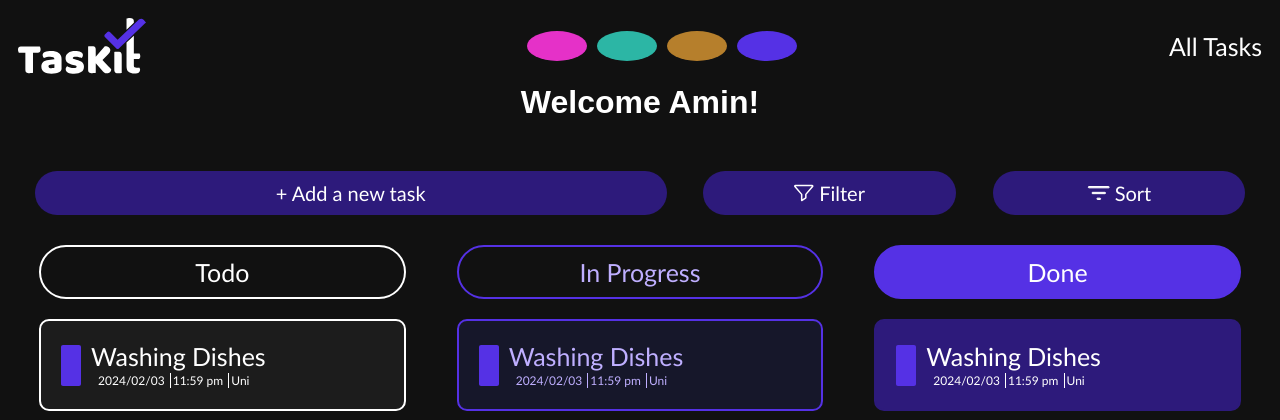
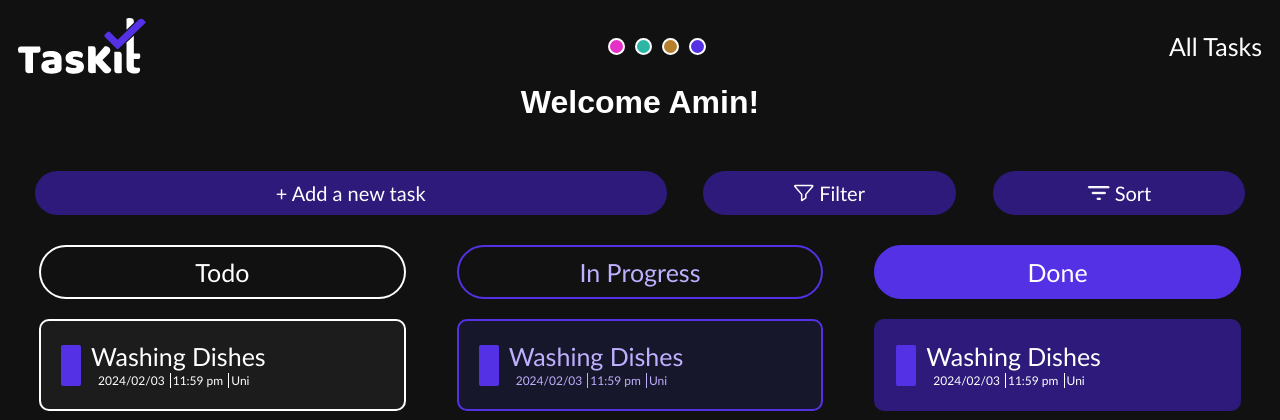
Before and after one commit to AminBihamta/TaskIt, a PHP site: page /dashboard.html in a window 1280 px wide. Shown: the top 420 px of the page. Run offline with PHP 8.4, Linux system fonts and the light colour scheme.

Commit message:
redisgned button look

```diff
--- a/dashboard.html
+++ b/dashboard.html
@@ -49,12 +49,12 @@
         />
       </svg>
      <!--buttons for changing themes-->
-     <div id="themeButtonContainer">
-      <button class="theme-button changeToPink"></button>
-      <button class="theme-button changeToCyan"></button>
-      <button class="theme-button changeToOrange"></button>
-      <button class="theme-button changeToPurple"></button>
-    </div>
+      <form id="themeButtonContainer">
+        <button type="button" class="theme-button changeToPink"></button>
+        <button type="button" class="theme-button changeToCyan"></button>
+        <button type="button" class="theme-button changeToOrange"></button>
+        <button type="button" class="theme-button changeToPurple"></button>
+      </form>
       <a href="">All Tasks</a>
     </header>
 
--- a/themeButtonStyles.css
+++ b/themeButtonStyles.css
@@ -5,34 +5,30 @@ header {
 
 #themeButtonContainer {
   display: flex;
-    align-items: center;
-    margin-left: 10px; /* Adjust this to your preference */
+  align-items: flex-start;
+   /* Adjust this to your preference */
 }
 
 .theme-button {
-    width: 10px; /* Initial small size */
-    height: 10px; /* Initial small size */
+  width: 15px; /* Initial small size */
+  height: 15px; /* Initial small size */
   border-radius: 50%;
-    border: none;
+  border: 2px solid;
   margin: 0 5px; /* Space between buttons */
   cursor: pointer;
   transition: all 0.3s ease;
+  padding: 2px;
 }
 
 /* Adjust button size based on viewport width */
 @media (min-width: 768px) {
   .theme-button {
-      width: 25px;
-      height: 25px;
+    width: 17px;
+    height: 17px;
   }
 }
 
-  @media (min-width: 1024px) {
-    .theme-button {
-      width: 30px;
-      height: 30px;
-    }
-  }
+
 
 /* Pink Theme Button */
 .changeToPink {
```
Lines whose indentation alone changed are shown as unchanged.
